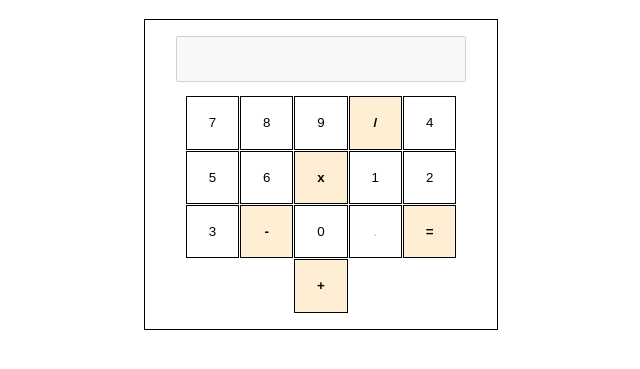
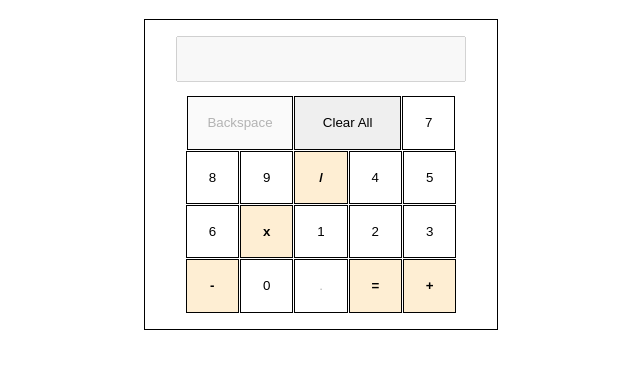
Before and after one commit to bytorbrynden/MyOdinProjects, a plain HTML site: page foundations-calculator/index.html in a window 1280 px wide. Shown: the part 61-430 px from the top of the page, without its empty margins (319-959 px from the left). Drawn offline with Linux system fonts and the light colour scheme.

Commit message:
[Calculator] Added backspace and clear all buttons
Implemented logic for 'Clear All' button, will work on backspace next.

```diff
--- a/foundations-calculator/calculator.js
+++ b/foundations-calculator/calculator.js
@@ -6,6 +6,14 @@ let computionComplete = false;
 
 let updateDisplay = () => {
     document.getElementById("calculatorDisplay").value = currentDisplayValue;
+};
+
+let resetCalculator = () => {
+    currentDisplayValue = "";
+    currentNumberIndex = 0;
+    computionComplete = false;
+
+    updateDisplay();
 };
 
 let computeEquation = () => {
@@ -37,9 +45,7 @@ let computeEquation = () => {
 let getNumberHandler = (selectedNumber) => {
     return (() => {
         if (computionComplete) {
-            currentDisplayValue = "";
-            currentNumberIndex = 0;
-            computionComplete = false;
+            resetCalculator();
         }
 
         currentSelectedNums[currentNumberIndex] += selectedNumber;
--- a/foundations-calculator/index.html
+++ b/foundations-calculator/index.html
@@ -15,6 +15,9 @@
                     <input type="text" id="calculatorDisplay" disabled>
                 </div>
                 <div class="calculatorControlsWrapper">
+                    <button class="miscBtn" disabled>Backspace</button>
+                    <button class="miscBtn" onclick="resetCalculator()">Clear All</button>
+
                     <button id="7" class="calculatorBtn numberBtn">7</button>
                     <button id="8" class="calculatorBtn numberBtn">8</button>
                     <button id="9" class="calculatorBtn numberBtn">9</button>
--- a/foundations-calculator/main.css
+++ b/foundations-calculator/main.css
@@ -62,3 +62,14 @@ body {
     background-color: #FEEED3;
     font-weight: bolder;
 }
+
+.miscBtn {
+    display: flex;
+    flex-direction: column;
+    justify-content: center;
+    align-items: center;
+    width: 8em;
+    height: 4em;
+
+    border: solid black 0.1px;
+}
```
